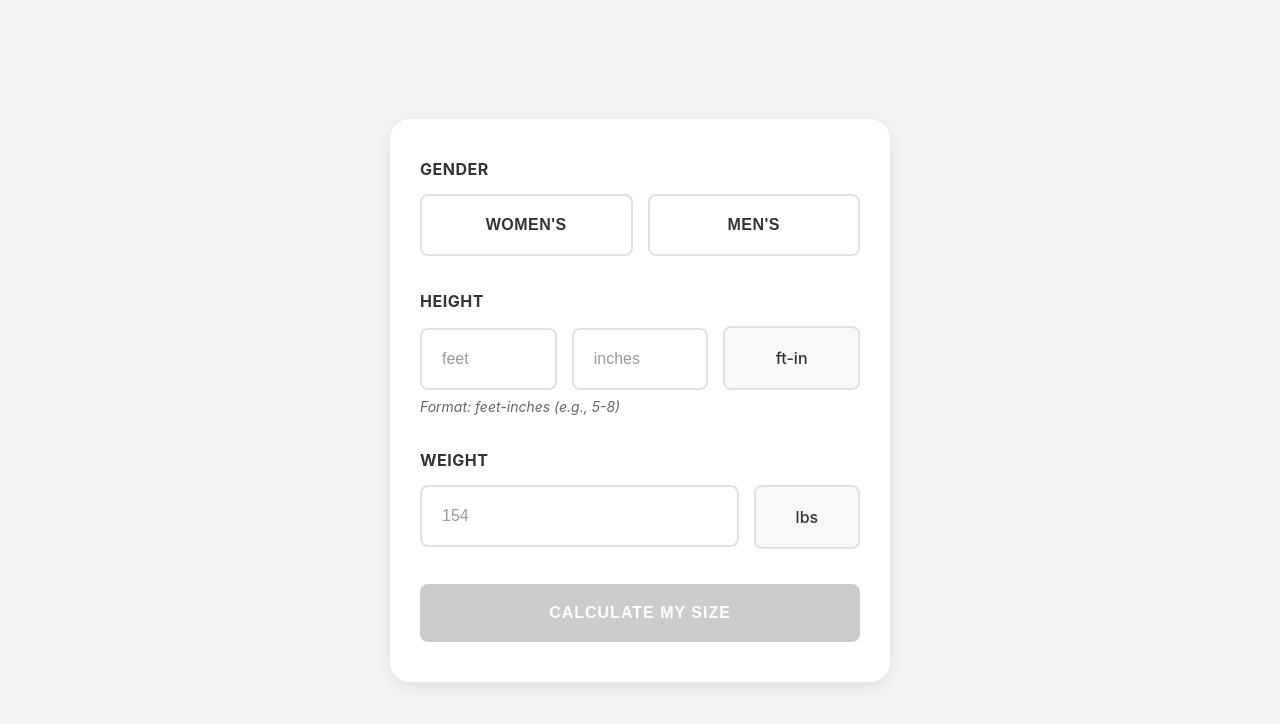
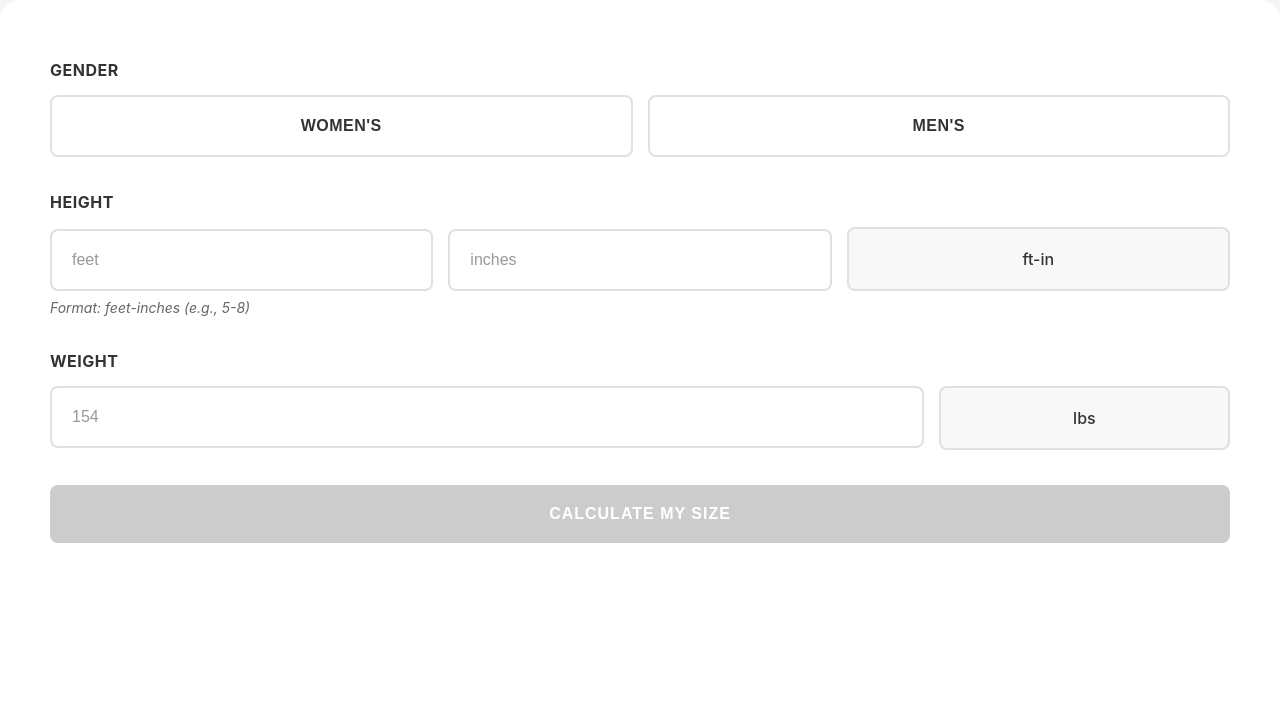
Before and after one commit to nate-redo/Size-Calc, a plain HTML site: page index.html in a window 1280 px wide. Drawn offline with Linux system fonts and the light colour scheme.

Commit message:
Update index.html

```diff
--- a/index.html
+++ b/index.html
@@ -1,4 +1,4 @@
-<!DOCTYPE html>
+    <!DOCTYPE html>
 <html lang="en">
 <head>
     <meta charset="UTF-8">
@@ -11,24 +11,25 @@
             box-sizing: border-box;
         }
 
-        body {
+        html, body {
+            margin: 0;
+            padding: 0;
+            height: 100%;
+            width: 100%;
+            overflow: hidden;
             font-family: -apple-system, BlinkMacSystemFont, 'Segoe UI', Roboto, Oxygen, Ubuntu, Cantarell, sans-serif;
             background-color: #f5f5f5;
-            padding: 20px;
-            min-height: 100vh;
-            display: flex;
-            justify-content: center;
-            align-items: center;
         }
 
         .calculator-container {
             background: white;
             border-radius: 20px;
-            padding: 0;
+            padding: 20px;
             width: 100%;
-            max-width: 500px;
-            box-shadow: 0 4px 20px rgba(0, 0, 0, 0.1);
-            overflow: hidden;
+            height: 100%;
+            max-width: none;
+            box-shadow: none;
+            overflow: auto;
         }
 
         .header {
```
